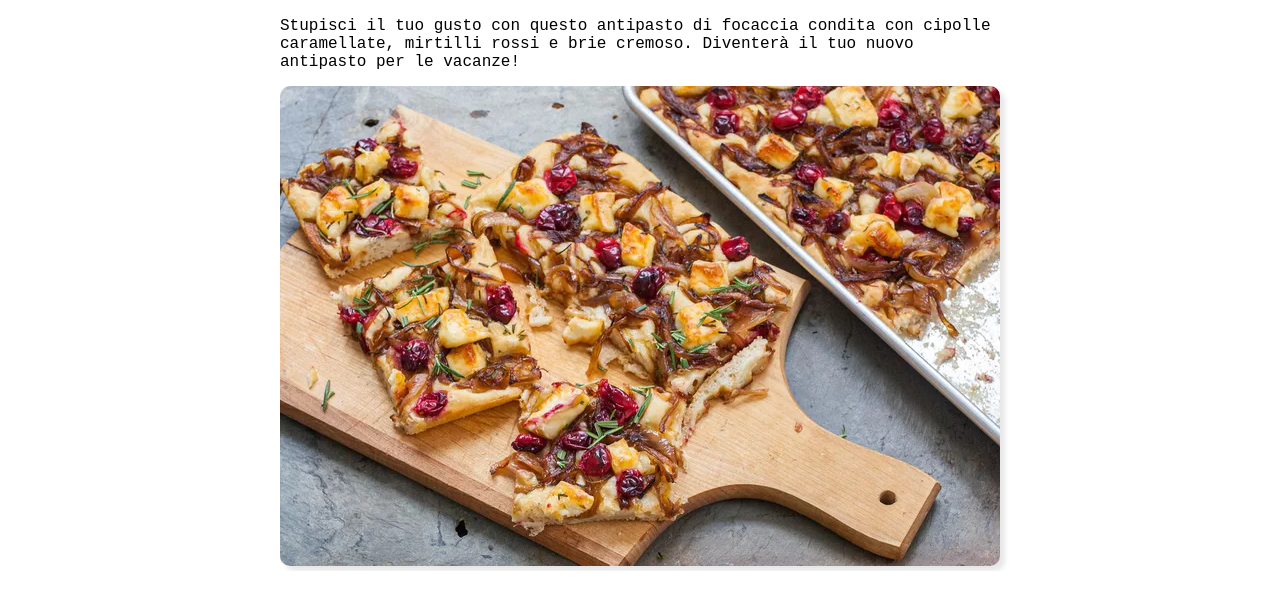
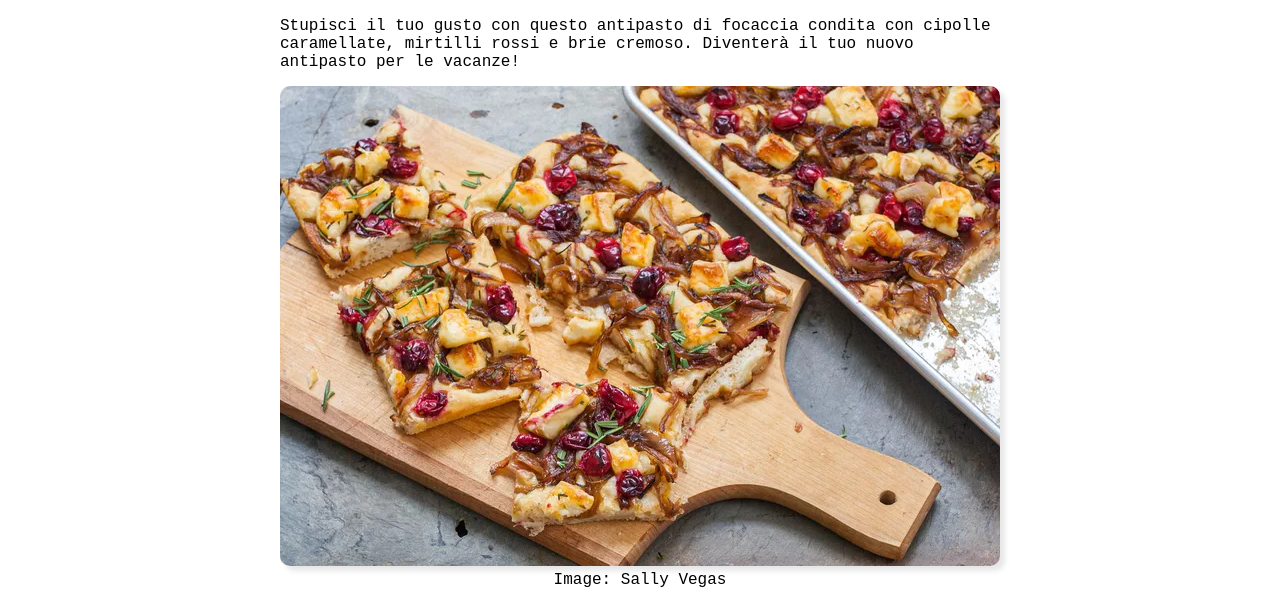
Before and after one commit to ANDREETV/CSS-INTRO-SECONDO-METODO, a plain HTML site: page index.html in a window 1280 px wide. Shown: the part 332-921 px from the top of the page. Drawn offline with Linux system fonts and the light colour scheme; a web font is replaced by a local one.

Commit message:
prima modifica esercizio da finire

```diff
--- a/index.html
+++ b/index.html
@@ -23,6 +23,7 @@
         </div>
         <span class="foto">
             <img src="img/focaccia.png" alt="foto-focaccia">
+            <span><p>Image: Sally Vegas</p></span>
         </span>
     </main>
 
```
